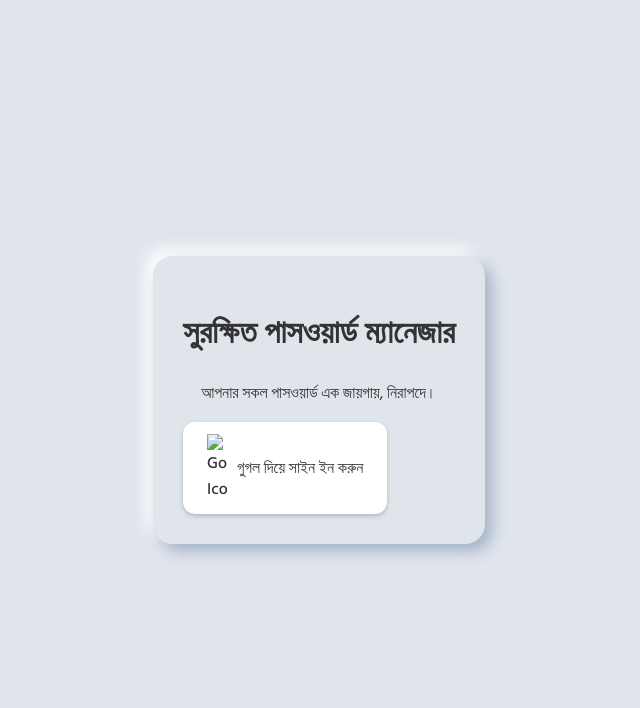
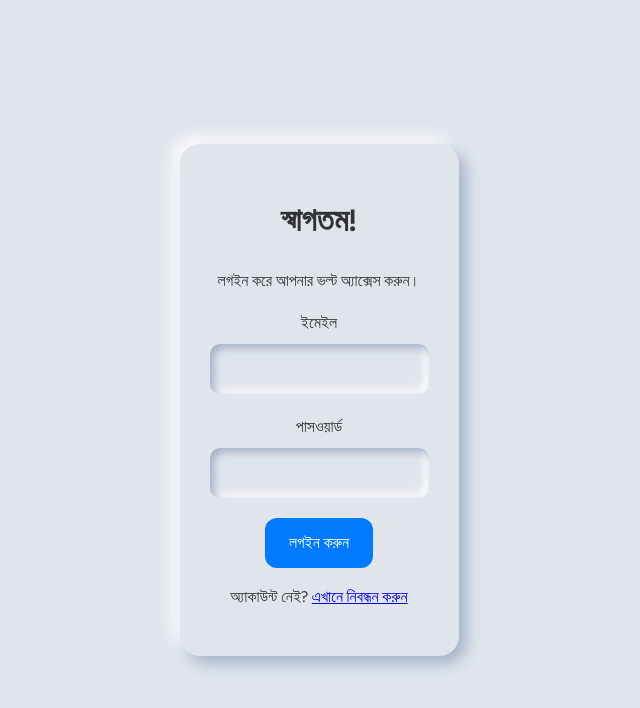
Before and after one commit to zunaidhosse/Password-manager, a plain HTML site: page index.html in a window 1280 px wide. Shown: the whole page, without its empty margins (321-961 px from the left). Drawn offline with nearby package versions, Linux system fonts and the light colour scheme; no server answers.

Commit message:
Update index.html

```diff
--- a/index.html
+++ b/index.html
@@ -5,33 +5,55 @@
     <meta name="viewport" content="width=device-width, initial-scale=1.0">
     <title>সুরক্ষিত পাসওয়ার্ড ম্যানেজার</title>
 
-    <!-- Meta Tags for PWA (Corrected Paths) -->
     <meta name="theme-color" content="#333"/>
     <link rel="apple-touch-icon" href="icon-192.png">
     <link rel="manifest" href="manifest.json">
-
-    <!-- Stylesheet (Relative Path) -->
     <link rel="stylesheet" href="style.css">
-
-    <!-- Google Fonts -->
     <link href="https://fonts.googleapis.com/css2?family=Hind+Siliguri:wght@400;500;600&display=swap" rel="stylesheet">
     <link href="https://fonts.googleapis.com/icon?family=Material+Icons" rel="stylesheet">
-
-    <!-- CryptoJS for AES Encryption -->
     <script src="https://cdnjs.cloudflare.com/ajax/libs/crypto-js/4.1.1/crypto-js.min.js"></script>
 
 </head>
 <body>
 
-    <!-- Login Container -->
-    <div id="login-container" class="container">
-        <div class="card">
-            <h1>সুরক্ষিত পাসওয়ার্ড ম্যানেজার</h1>
-            <p>আপনার সকল পাসওয়ার্ড এক জায়গায়, নিরাপদে।</p>
-            <button id="google-signin-btn" class="btn primary-btn">
-                <img src="https://www.gstatic.com/firebasejs/ui/2.0.0/images/auth/google.svg" alt="Google Icon">
-                <span>গুগল দিয়ে সাইন ইন করুন</span>
-            </button>
+    <!-- Login/Register Container -->
+    <div id="auth-container" class="container">
+        <div class="card auth-card">
+            <!-- Login Form -->
+            <div id="login-view">
+                <h1>স্বাগতম!</h1>
+                <p>লগইন করে আপনার ভল্ট অ্যাক্সেস করুন।</p>
+                <form id="login-form">
+                    <div class="input-group">
+                        <label for="login-email">ইমেইল</label>
+                        <input type="email" id="login-email" required>
+                    </div>
+                    <div class="input-group">
+                        <label for="login-password">পাসওয়ার্ড</label>
+                        <input type="password" id="login-password" required>
+                    </div>
+                    <button type="submit" class="btn primary-btn">লগইন করুন</button>
+                </form>
+                <p class="toggle-form-link">অ্যাকাউন্ট নেই? <a href="#" id="show-register">এখানে নিবন্ধন করুন</a></p>
+            </div>
+
+            <!-- Register Form (Hidden by default) -->
+            <div id="register-view" class="hidden">
+                <h1>নতুন অ্যাকাউন্ট তৈরি করুন</h1>
+                <p>নিরাপদে আপনার পাসওয়ার্ড সংরক্ষণ শুরু করুন।</p>
+                <form id="register-form">
+                    <div class="input-group">
+                        <label for="register-email">ইমেইল</label>
+                        <input type="email" id="register-email" required>
+                    </div>
+                    <div class="input-group">
+                        <label for="register-password">পাসওয়ার্ড (কমপক্ষে ৬ অক্ষর)</label>
+                        <input type="password" id="register-password" required>
+                    </div>
+                    <button type="submit" class="btn primary-btn">নিবন্ধন করুন</button>
+                </form>
+                <p class="toggle-form-link">ইতিমধ্যে অ্যাকাউন্ট আছে? <a href="#" id="show-login">এখানে লগইন করুন</a></p>
+            </div>
         </div>
     </div>
 
@@ -41,8 +63,8 @@
             <div class="header-left">
                 <h2>আমার ভল্ট</h2>
                 <div id="user-info">
-                    <img id="user-photo" src="" alt="User Photo">
-                    <span id="user-name"></span>
+                    <span class="material-icons">person</span>
+                    <span id="user-email"></span>
                 </div>
             </div>
             <div class="header-right">
@@ -55,7 +77,7 @@
         <main>
             <!-- Password Form Section -->
             <section class="card form-card">
-                <h3>নতুন পাসওয়ার্ড যোগ করুন</h3>
+                 <h3>নতুন পাসওয়ার্ড যোগ করুন</h3>
                 <form id="password-form">
                     <div class="input-group">
                         <label for="site-name">সাইট/অ্যাপের নাম</label>
@@ -94,13 +116,13 @@
             <section class="password-list-container">
                 <h3>সংরক্ষিত পাসওয়ার্ডসমূহ</h3>
                 <div id="password-list">
-                     <p id="loading-message">ডেটা লোড হচ্ছে...</p>
+                    <p id="loading-message">ডেটা লোড হচ্ছে...</p>
                 </div>
             </section>
         </main>
     </div>
 
-    <!-- JavaScript File (Relative Path) -->
+    <!-- JavaScript File -->
     <script type="module" src="script.js"></script>
 </body>
 </html>
```
